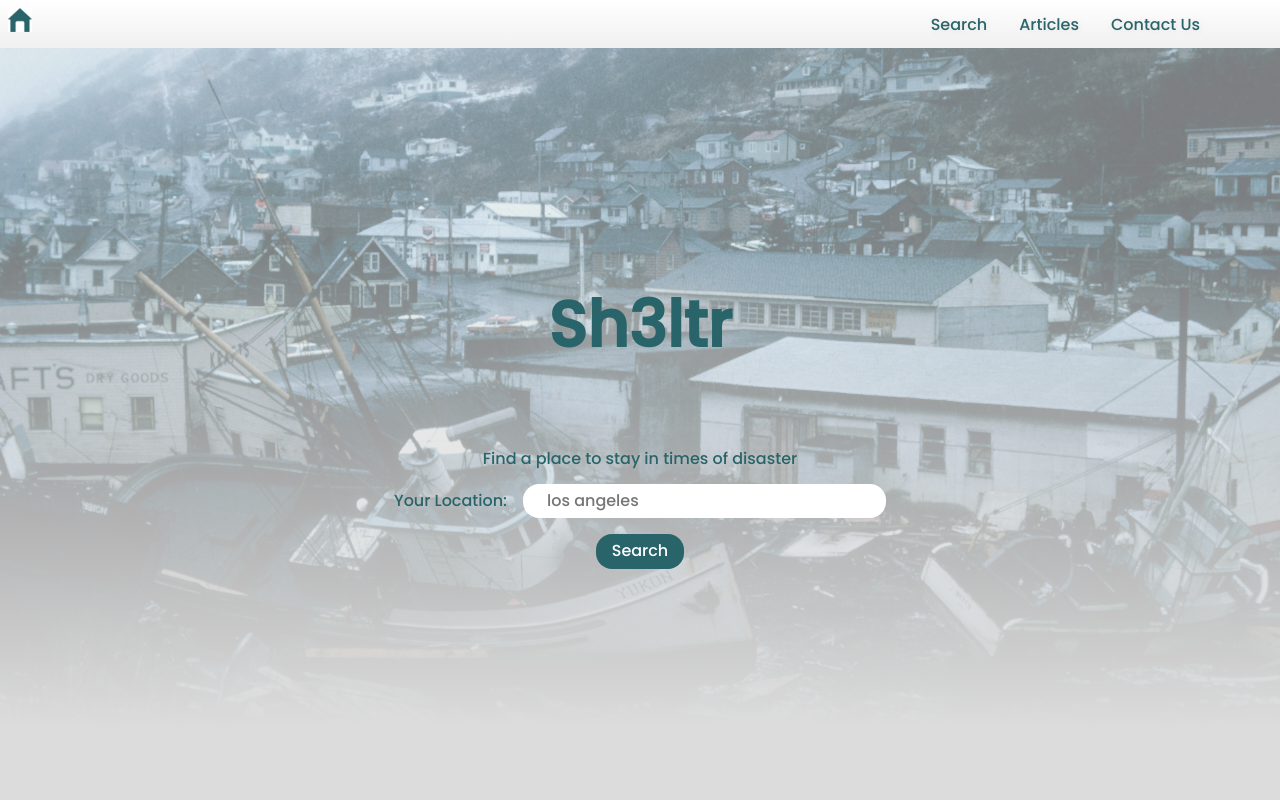
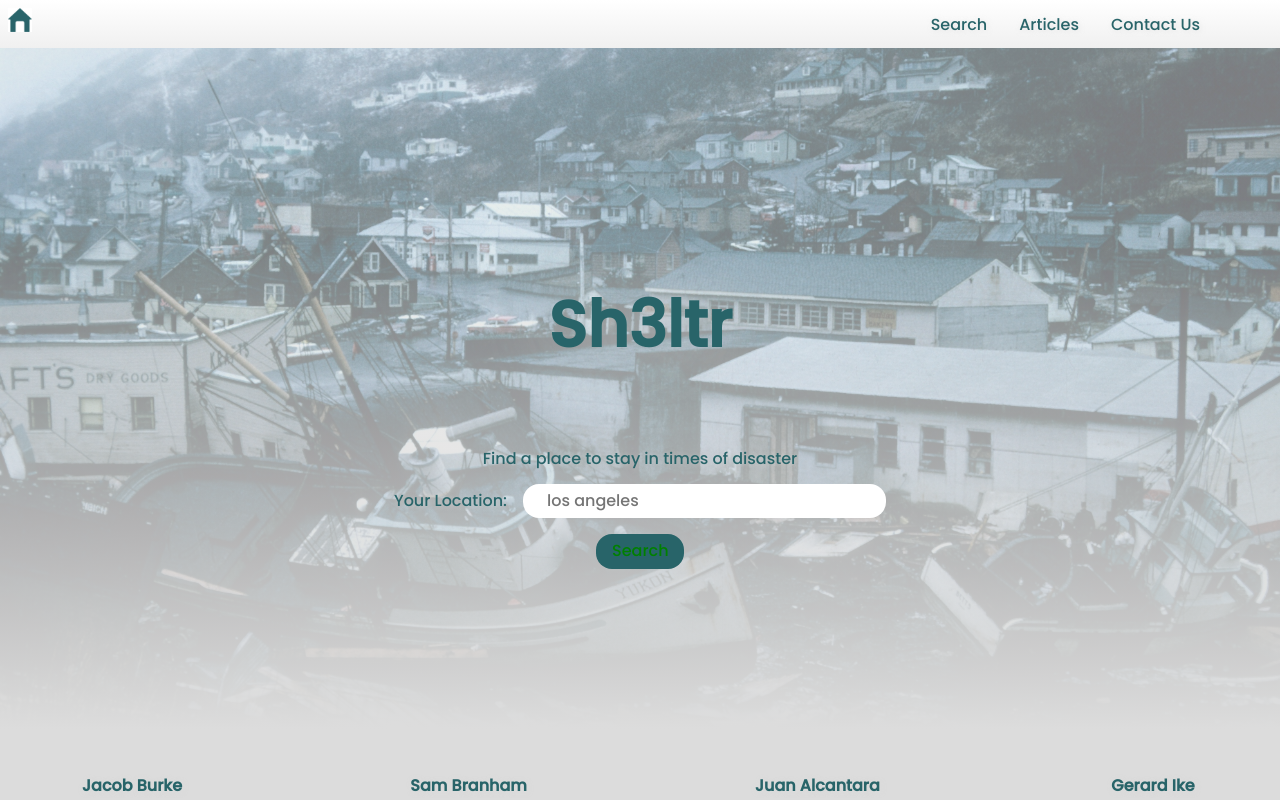
Before and after one commit to 00H00W/CodeJamJanuary, a React (Vite) app: page / in a window 1280 px wide. Shown: the top 800 px of the page. Built offline with nearby package versions, Linux system fonts and the light colour scheme.

Commit message:
style update

```diff
--- a/src/components/App/App.css
+++ b/src/components/App/App.css
@@ -16,3 +16,21 @@
   background: rgba(40, 100, 105, 1);
   color: #fff; /* Black */
 }
+
+/* Customizing the scrollbar for WebKit browsers */
+::-webkit-scrollbar {
+  width: 16px;
+}
+
+::-webkit-scrollbar-track {
+  background: transparent; /*#f1f1f1; */
+}
+
+::-webkit-scrollbar-thumb {
+  background: #888;
+  border-radius: 10px;
+}
+
+::-webkit-scrollbar-thumb:hover {
+  background: #555;
+}
--- a/src/components/Footer/Footer.css
+++ b/src/components/Footer/Footer.css
@@ -1,6 +1,6 @@
 .footer {
   text-align: center;
-  padding: 32px 0;
+  padding: 0;
 }
 
 .footer__person-container {
--- a/src/components/Footer/Footer.jsx
+++ b/src/components/Footer/Footer.jsx
@@ -92,9 +92,12 @@ function Footer() {
           </div>
         </li>
         <li className="footer__person">
-          <h4 className="footer__person-title">Person</h4>
+          <h4 className="footer__person-title">Gerard Ike</h4>
           <div className="footer__person-link-container">
-            <a href="" className="footer__person-link text-link">
+            <a
+              href="https://github.com/gerard415"
+              className="footer__person-link text-link"
+            >
               <img
                 src="/src/assets/3.jpeg"
                 alt="GitHubImg"
@@ -104,7 +107,10 @@ function Footer() {
             </a>
           </div>
           <div className="footer__person-link-container">
-            <a href="" className="footer__person-link text-link">
+            <a
+              href="https://www.linkedin.com/in/chinedum-ike/"
+              className="footer__person-link text-link"
+            >
               <img
                 src="/src/assets/3.jpeg"
                 alt="LinkedInImg"
--- a/src/components/Landing/Landing.css
+++ b/src/components/Landing/Landing.css
@@ -1,4 +1,4 @@
-.search__header {
+.hero__header {
   position: relative;
   display: flex;
   flex-direction: column;
@@ -9,50 +9,10 @@
   background-position: center;
   background-repeat: no-repeat;
   background-size: cover;
+  width: 100%;
 }
 
-.search__form,
-.search__title,
-.search__subtitle {
-  z-index: 1;
-  font-weight: 400;
-}
-
-.search__title {
-  font-size: 64px;
-  margin: 240px 0 72px 0;
-  text-shadow: 0 0 72px rgba(220, 220, 220, 0.9);
-  font-weight: 600;
-}
-
-.search__form {
-  display: flex;
-  flex-direction: column;
-}
-
-.text__input {
-  border: none;
-  border-radius: 16px;
-  padding: 8px 24px;
-  margin-left: 16px;
-}
-
-.search__btn {
-  margin: 16px 0 0 0;
-  border: none;
-  border-radius: 16px;
-  padding: 8px 16px;
-  background-color: rgba(40, 100, 105, 1);
-  color: #fff;
-  transition: background-color 0.4s;
-}
-
-.search__btn:hover {
-  background-color: black;
-  cursor: pointer;
-}
-
-.search__overlay {
+.hero__overlay {
   background: rgb(220, 220, 220);
   background: linear-gradient(
     180deg,
@@ -64,7 +24,50 @@
   height: 100%;
 }
 
-.search .search__results {
+.search__form,
+.search__title,
+.search__subtitle {
+  z-index: 1;
+  font-weight: 400;
+}
+
+.hero__title {
+  font-size: 64px;
+  margin: 240px 0 72px 0;
+  text-shadow: 0 0 72px rgba(220, 220, 220, 0.9);
+  font-weight: 600;
+  z-index: 1;
+}
+
+.search__form {
+  display: flex;
+  flex-direction: column;
+}
+
+.search__input {
+  border: none;
+  border-radius: 16px;
+  padding: 8px 24px;
+  margin-left: 16px;
+}
+
+.search__btn {
+  width: 88px;
+  margin: 16px 0 0 0;
+  border: none;
+  border-radius: 16px;
+  padding: 8px 16px;
+  background-color: rgba(40, 100, 105, 1);
+  color: green;
+  transition: background-color 0.4s;
+}
+
+.search__btn:hover {
+  background-color: black;
+  cursor: pointer;
+}
+
+.hero {
   display: flex;
   flex-direction: column;
   align-items: center;
--- a/src/components/Landing/Landing.jsx
+++ b/src/components/Landing/Landing.jsx
@@ -13,10 +13,10 @@ function Landing({ searchLocation, handleSearchChange }) {
   };
 
   return (
-    <section className="search">
-      <div className="search__header">
-        <div className="search__overlay"></div>
-        <h1 className="search__title">Sh3ltr</h1>
+    <section className="hero">
+      <div className="hero__header">
+        <div className="hero__overlay"></div>
+        <h1 className="hero__title">Sh3ltr</h1>
         <p id="nav-search-target" className="search__subtitle">
           Find a place to stay in times of disaster
         </p>
@@ -26,7 +26,7 @@ function Landing({ searchLocation, handleSearchChange }) {
             <input
               onChange={handleSearchChange}
               value={searchLocation}
-              className="text__input"
+              className="search__input"
               required
               type="text"
               placeholder="los angeles"
--- a/src/components/Search/Search.css
+++ b/src/components/Search/Search.css
@@ -1,14 +1,4 @@
-.search__header {
-  position: relative;
-  display: flex;
-  flex-direction: column;
-  text-align: center;
-  padding: 0 0 160px 0;
-
-  background-image: url("../../assets/noaa-rxlx9Yi0298-unsplash.jpg");
-  background-position: center;
-  background-repeat: no-repeat;
-  background-size: cover;
+.search {
 }
 
 .search__container {
@@ -20,8 +10,7 @@
 .search__form,
 .search__title,
 .search__subtitle {
-  z-index: 1;
-  font-weight: 400;
+  /* new font-style: ; */
 }
 
 .search__title {
@@ -44,27 +33,10 @@
 }
 
 .search__btn {
-  margin: 16px 0 0 0;
-  border: none;
-  border-radius: 16px;
-  padding: 8px 16px;
-  background-color: rgba(40, 100, 105, 1);
-  color: #fff;
-  transition: background-color 0.4s;
+  /* landing.css */
 }
-.submit-button {
-  margin: 16px 0 0 16px;
-  border: none;
-  border-radius: 16px;
-  padding: 8px 16px;
-  background-color: rgba(40, 100, 105, 1);
-  color: #fff;
-  transition: background-color 0.4s;
-}
-
 .search__btn:hover {
-  background-color: black;
-  cursor: pointer;
+  /* landing.css */
 }
 
 .search__overlay {
@@ -79,20 +51,20 @@
   height: 100%;
 }
 
-.search .search__results {
+/* .search .search__results {
   display: flex;
   flex-direction: column;
   align-items: center;
   overflow-y: scroll;
 
   max-height: 100%;
-  margin: 32px;
-}
+} */
 
 .container {
   display: flex;
-  height: 100vh;
-  background-color: blue;
+  height: 100%;
+  background-color: rgba(220, 220, 220, 0.5);
+  border: 1px dotted gray;
 }
 
 .testing {
@@ -100,10 +72,16 @@
   height: 100%;
 }
 
-/* .map {
+.map {
   min-width: 200px;
   max-height: 100%;
-} */
+}
+
+.search__results {
+  min-width: 300px;
+  border: 1px dotted gray;
+  margin: 0;
+}
 
 .search__results-container {
   list-style: none;
@@ -111,13 +89,13 @@
   display: flex;
   justify-content: center;
   flex-wrap: wrap;
-  gap: 32px;
+  gap: 8px;
   max-width: 1050px;
 }
 
 /* card  */
 .search__result {
-  margin: 16px;
+  margin: 0;
   position: relative;
   width: 100%;
   height: 320px;
```
